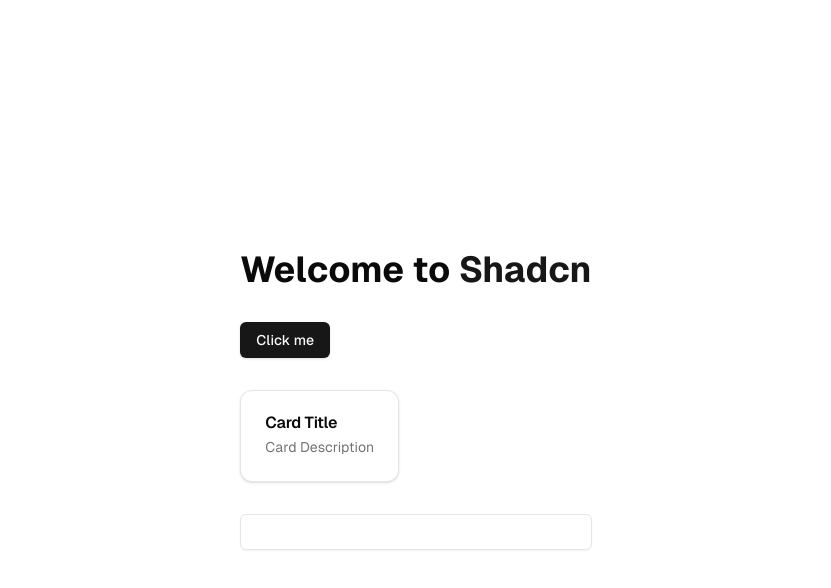
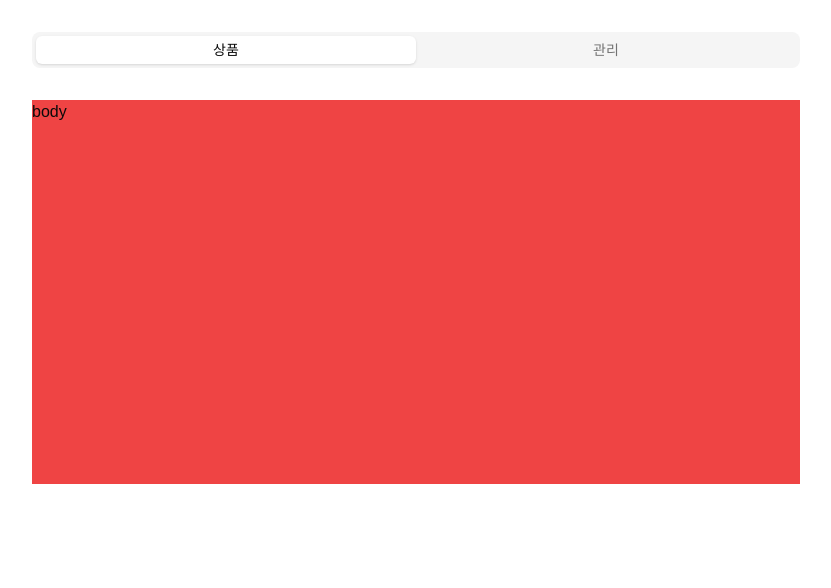
Before and after one commit to agopwns/my-shop, a Next.js app: page / in a window 1280 px wide. Shown: the top 588 px of the page, without its empty margins (224-1055 px from the left). Built offline with nearby package versions, Linux system fonts and the light colour scheme.

Commit message:
네비게이션 바 만들기

```diff
--- a/package.json
+++ b/package.json
@@ -10,6 +10,7 @@
   },
   "dependencies": {
     "@radix-ui/react-slot": "^1.1.0",
+    "@radix-ui/react-tabs": "^1.1.1",
     "class-variance-authority": "^0.7.1",
     "clsx": "^2.1.1",
     "lucide-react": "^0.462.0",
--- a/src/app/page.js
+++ b/src/app/page.js
@@ -7,22 +7,13 @@ import {
   CardDescription,
 } from "@/components/ui/card";
 import { Input } from "@/components/ui/input";
+import { Navigation } from "@/components/Navigation";
+
 export default function Home() {
   return (
-    <div className="grid grid-rows-[20px_1fr_20px] items-center justify-items-center min-h-screen p-8 pb-20 gap-16 sm:p-20 font-[family-name:var(--font-geist-sans)]">
-      <main className="flex flex-col gap-8 row-start-2 items-center sm:items-start">
-        <h1 className="text-4xl font-bold">
-          Welcome to <span className="text-primary">Shadcn</span>
-        </h1>
-        <Button>Click me</Button>
-        <Card>
-          <CardHeader>
-            <CardTitle>Card Title</CardTitle>
-            <CardDescription>Card Description</CardDescription>
-          </CardHeader>
-        </Card>
-        <Input />
-      </main>
-    </div>
+    <main className="flex flex-col gap-8 row-start-2 items-center w-full lg:max-w-3xl mx-auto pt-8">
+      <Navigation />
+      <div className="bg-red-500 w-full h-96">body</div>
+    </main>
   );
 }
--- /dev/null
+++ b/src/components/Navigation.js
@@ -0,0 +1,12 @@
+import { Tabs, TabsList, TabsTrigger } from "@/components/ui/tabs";
+
+export function Navigation() {
+  return (
+    <Tabs defaultValue="products" className="w-full">
+      <TabsList className="grid w-full grid-cols-2">
+        <TabsTrigger value="products">상품</TabsTrigger>
+        <TabsTrigger value="management">관리</TabsTrigger>
+      </TabsList>
+    </Tabs>
+  );
+}
--- /dev/null
+++ b/src/components/ui/tabs.jsx
@@ -0,0 +1,43 @@
+"use client"
+
+import * as React from "react"
+import * as TabsPrimitive from "@radix-ui/react-tabs"
+
+import { cn } from "@/lib/utils"
+
+const Tabs = TabsPrimitive.Root
+
+const TabsList = React.forwardRef(({ className, ...props }, ref) => (
+  <TabsPrimitive.List
+    ref={ref}
+    className={cn(
+      "inline-flex h-9 items-center justify-center rounded-lg bg-muted p-1 text-muted-foreground",
+      className
+    )}
+    {...props} />
+))
+TabsList.displayName = TabsPrimitive.List.displayName
+
+const TabsTrigger = React.forwardRef(({ className, ...props }, ref) => (
+  <TabsPrimitive.Trigger
+    ref={ref}
+    className={cn(
+      "inline-flex items-center justify-center whitespace-nowrap rounded-md px-3 py-1 text-sm font-medium ring-offset-background transition-all focus-visible:outline-none focus-visible:ring-2 focus-visible:ring-ring focus-visible:ring-offset-2 disabled:pointer-events-none disabled:opacity-50 data-[state=active]:bg-background data-[state=active]:text-foreground data-[state=active]:shadow",
+      className
+    )}
+    {...props} />
+))
+TabsTrigger.displayName = TabsPrimitive.Trigger.displayName
+
+const TabsContent = React.forwardRef(({ className, ...props }, ref) => (
+  <TabsPrimitive.Content
+    ref={ref}
+    className={cn(
+      "mt-2 ring-offset-background focus-visible:outline-none focus-visible:ring-2 focus-visible:ring-ring focus-visible:ring-offset-2",
+      className
+    )}
+    {...props} />
+))
+TabsContent.displayName = TabsPrimitive.Content.displayName
+
+export { Tabs, TabsList, TabsTrigger, TabsContent }
```
Also changed, not shown: 1 other file (tests, documents, lock files or other folders).
